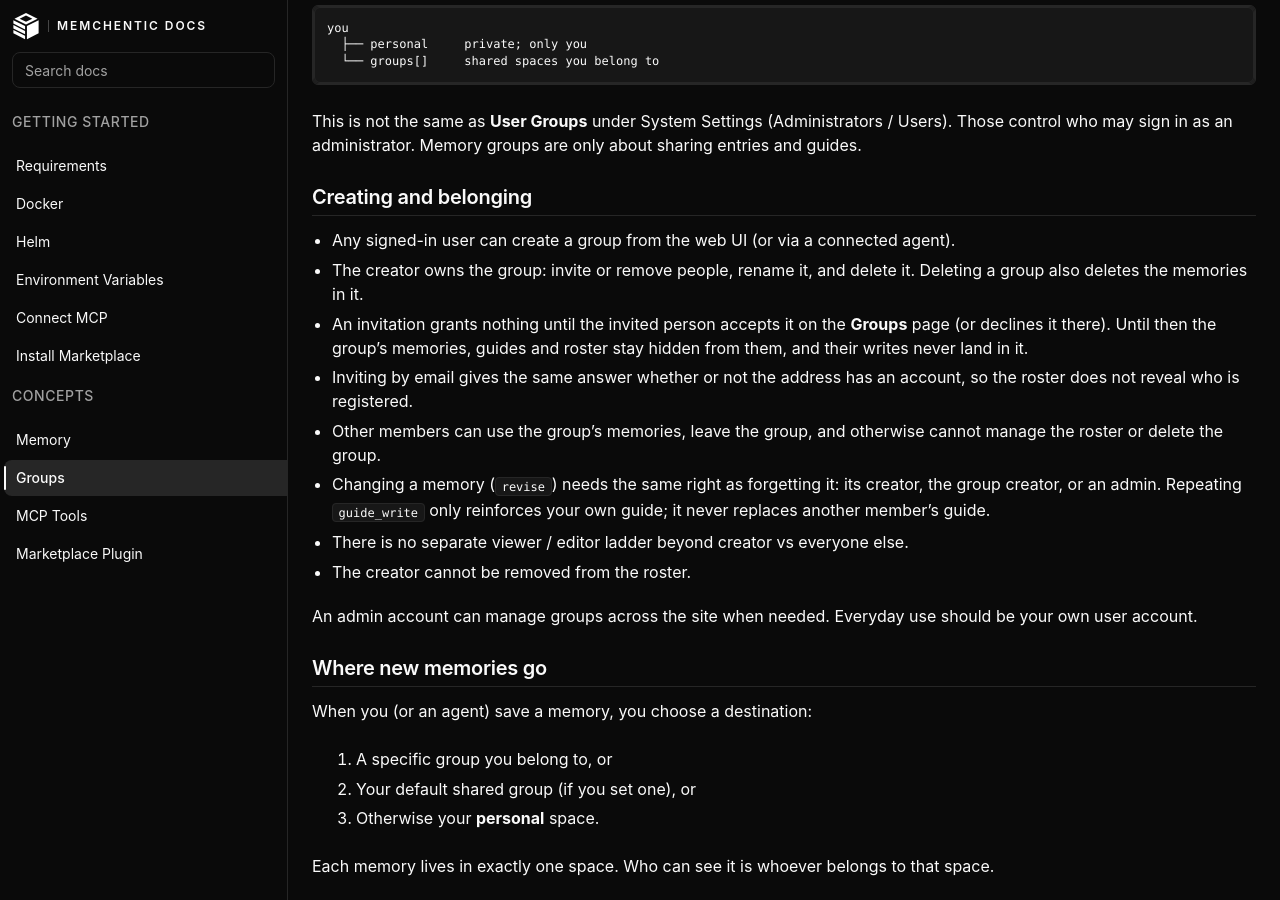
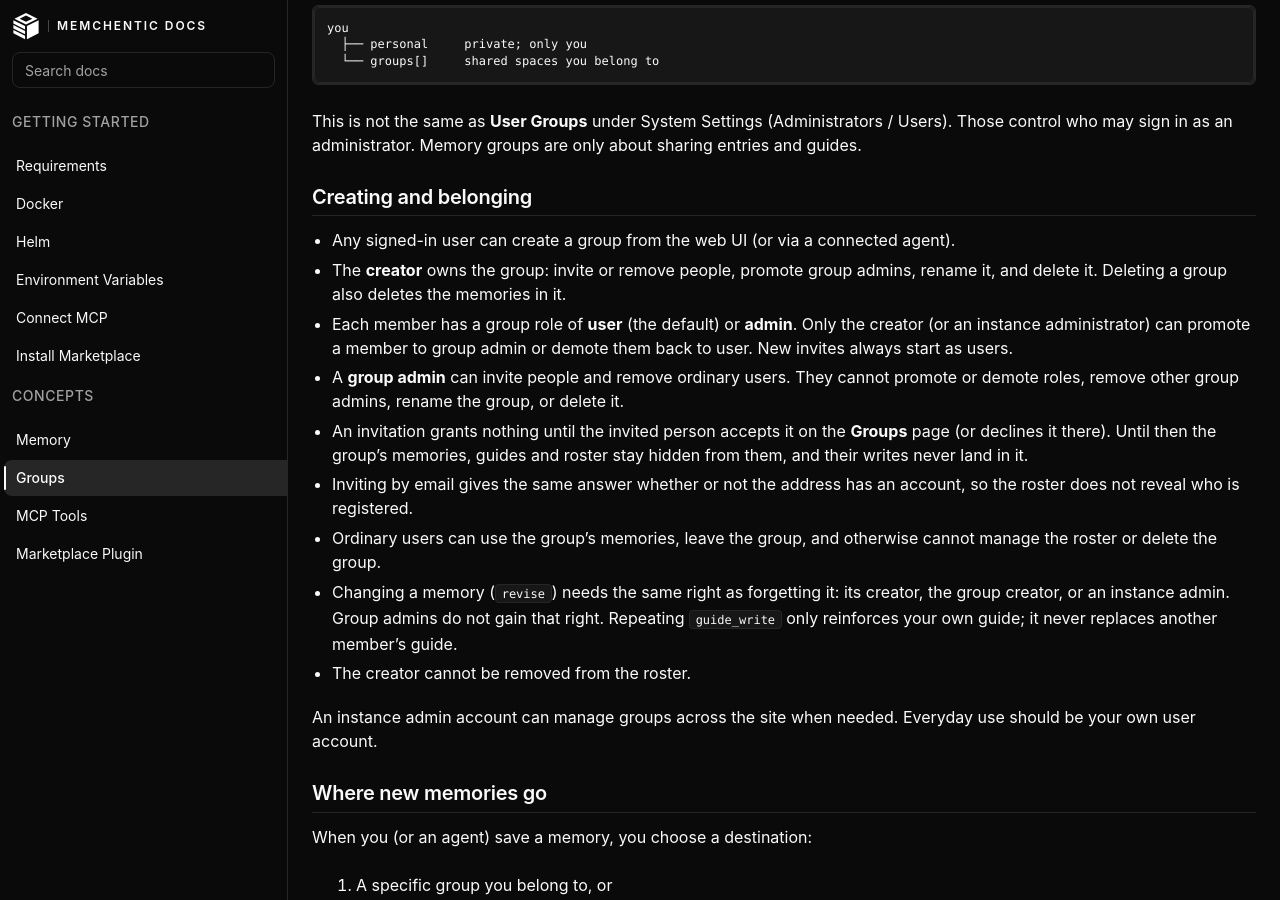
Before and after one commit to memchentic/docs, a Sphinx documentation site: the page built from sphinx/source/groups.md, in a window 1280 px wide and 900 px high, scrolled down 246 px. Built offline with Sphinx 7.4.7 and the Read the Docs theme 3.1.0, drawn with Linux system fonts in a browser that asks for light colours.

Commit message:
docs: document group admin and user roster roles
Creators can promote group admins who invite and remove users; space_show
members include role.

```diff
--- a/sphinx/source/groups.md
+++ b/sphinx/source/groups.md
@@ -17,23 +17,30 @@ Memory groups are only about sharing entries and guides.
 
 - Any signed-in user can create a group from the web UI (or via a connected
   agent).
-- The creator owns the group: invite or remove people, rename it, and delete
-  it. Deleting a group also deletes the memories in it.
+- The **creator** owns the group: invite or remove people, promote group
+  admins, rename it, and delete it. Deleting a group also deletes the
+  memories in it.
+- Each member has a group role of **user** (the default) or **admin**. Only
+  the creator (or an instance administrator) can promote a member to group
+  admin or demote them back to user. New invites always start as users.
+- A **group admin** can invite people and remove ordinary users. They cannot
+  promote or demote roles, remove other group admins, rename the group, or
+  delete it.
 - An invitation grants nothing until the invited person accepts it on the
   **Groups** page (or declines it there). Until then the group's memories,
   guides and roster stay hidden from them, and their writes never land in it.
 - Inviting by email gives the same answer whether or not the address has an
   account, so the roster does not reveal who is registered.
-- Other members can use the group’s memories, leave the group, and otherwise
+- Ordinary users can use the group’s memories, leave the group, and otherwise
   cannot manage the roster or delete the group.
 - Changing a memory (`revise`) needs the same right as forgetting it: its
-  creator, the group creator, or an admin. Repeating `guide_write` only
-  reinforces your own guide; it never replaces another member's guide.
-- There is no separate viewer / editor ladder beyond creator vs everyone else.
+  creator, the group creator, or an instance admin. Group admins do not gain
+  that right. Repeating `guide_write` only reinforces your own guide; it never
+  replaces another member's guide.
 - The creator cannot be removed from the roster.
 
-An admin account can manage groups across the site when needed. Everyday use
-should be your own user account.
+An instance admin account can manage groups across the site when needed.
+Everyday use should be your own user account.
 
 ## Where new memories go
 
```
Also changed, not shown: sphinx/source/mcp-tools.md (+1 -1 lines).
